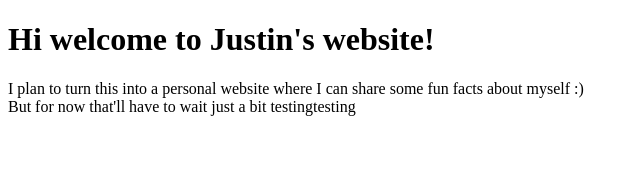
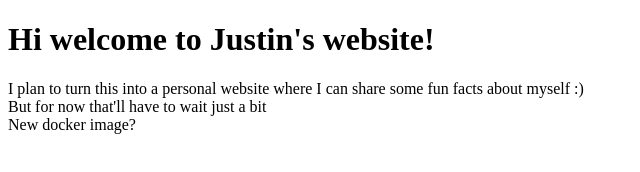
Before and after one commit to JustinM12345/my-personal-webserver-sitepages, a plain HTML site: page kobo-interns.xyz/public_html/index.html in a window 1280 px wide. Shown: the whole page, without its empty margins (0-640 px from the left). Drawn offline with Linux system fonts and the light colour scheme.

Commit message:
trigger workflow

```diff
--- a/kobo-interns.xyz/public_html/index.html
+++ b/kobo-interns.xyz/public_html/index.html
@@ -7,6 +7,8 @@
         <h1>Hi welcome to Justin's website!</h1>
         I plan to turn this into a personal website where I can share some fun facts about myself :)
         <br>
-        But for now that'll have to wait just a bit testingtesting
+        But for now that'll have to wait just a bit
+        <br>
+        New docker image?
     </body>
 </html>
```
Also changed, not shown: justin.kobo-interns.xyz/public_html/what-is-the-time/index.html (+1 -1 lines).
